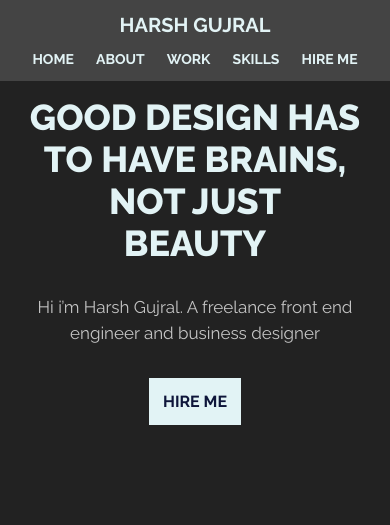
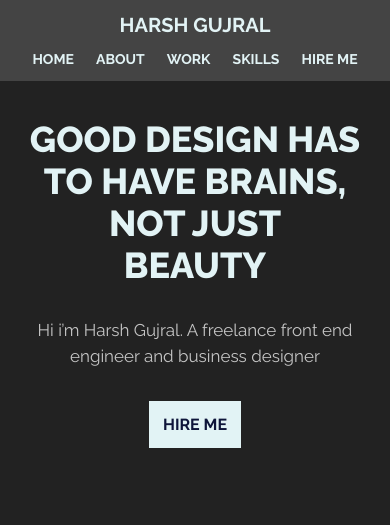
Before and after one commit to harshgujral/Portfolio, a plain HTML site: page index.html in a window 390 px wide. Shown: the top 525 px of the page. Drawn offline with nearby package versions, Linux system fonts and the light colour scheme.

Commit message:
Update index.html

```diff
--- a/index.html
+++ b/index.html
@@ -626,7 +626,7 @@ textarea {margin-left: 20px;}
 }
 .heading-grey {
     font-size: 36px;
-    margin-top: 22%;
+    margin-top: 28%;
 }
 .banner-content-first p {
 margin-top: 0;
```
